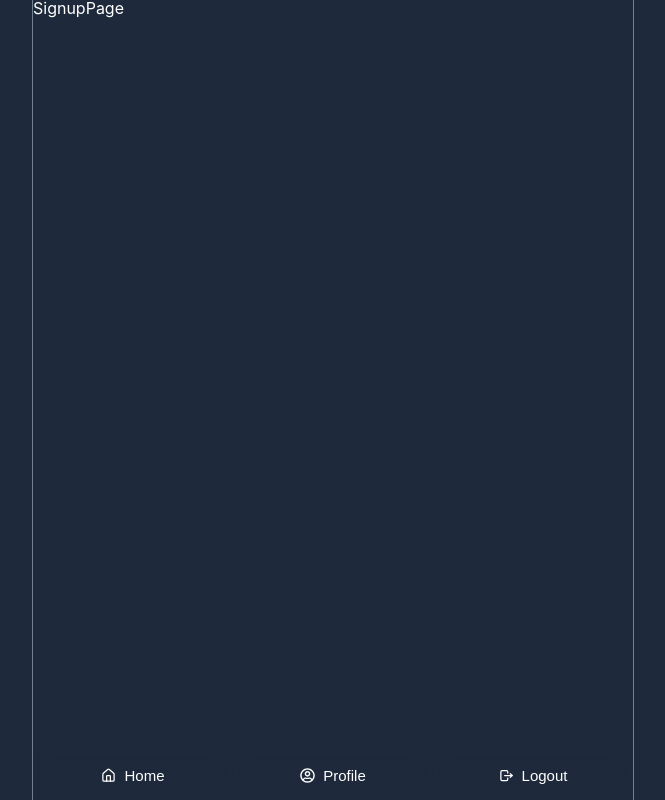
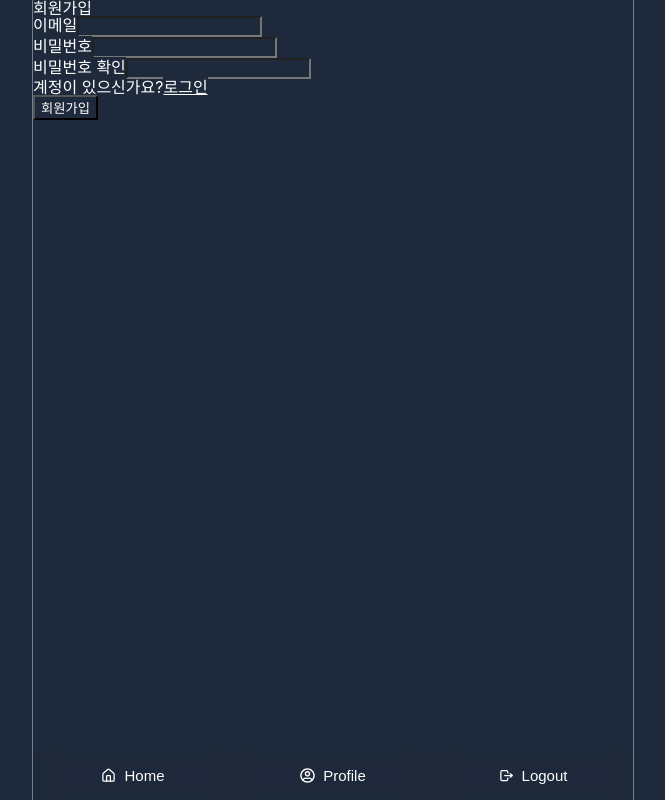
Before and after one commit to santa-developer/twitter-app, a React (Create React App) app: page /users/signup in a window 1280 px wide. Shown: the whole page, without its empty margins (307-972 px from the left). Built offline with nearby package versions, Linux system fonts and the light colour scheme; no server answers.

Commit message:
feat: 회원가입 폼 컴포넌트 분리 및 마크업, firebase로 회원가입 기능 완료

```diff
--- /dev/null
+++ b/src/components/users/SignupForm.tsx
@@ -0,0 +1,126 @@
+import { useState } from "react";
+import { Link, useNavigate } from "react-router-dom";
+import { getAuth, createUserWithEmailAndPassword } from "firebase/auth";
+import { app } from "firebaseApp";
+import { toast } from "react-toastify";
+
+const SignupForm = () => {
+  const [email, setEmail] = useState<string>("");
+  const [password, setPassword] = useState<string>("");
+  const [passwordConfirm, setPasswordConfirm] = useState<string>("");
+  const [error, setError] = useState<string>("");
+
+  const navigate = useNavigate();
+
+  // 이벤트 변경 핸들러
+  const onChange = (e: React.ChangeEvent<HTMLInputElement>) => {
+    const {
+      target: { name, value },
+    } = e;
+
+    if (name === "email") {
+      setEmail(value);
+      const emailRegEx =
+        /^[A-Za-z0-9]([-_.]?[A-Za-z0-9])*@[A-Za-z0-9]([-_.]?[A-Za-z0-9])*\.[A-Za-z]{2,3}$/;
+
+      if (!value?.match(emailRegEx)) {
+        setError("이메일 형식이 올바르지 않습니다.");
+      } else {
+        setError("");
+      }
+    }
+    if (name === "password") {
+      setPassword(value);
+      if (value?.length < 8) {
+        setError("비밀번호는 8자리 이상이어야 합니다.");
+      } else if (passwordConfirm?.length > 0 && value !== passwordConfirm) {
+        setError("비밀번호가 일치하지 않습니다.");
+      } else {
+        setError("");
+      }
+    }
+    if (name === "password_confirm") {
+      setPasswordConfirm(value);
+      if (value?.length < 8) {
+        setError("비밀번호는 8자리 이상이어야 합니다.");
+      } else if (value !== password) {
+        setError("비밀번호가 일치하지 않습니다.");
+      } else {
+        setError("");
+      }
+    }
+  };
+  // 회원가입 이벤트
+  const onsubmit = async (e: React.FormEvent<HTMLFormElement>) => {
+    e.preventDefault();
+
+    try {
+      const auth = getAuth(app);
+      await createUserWithEmailAndPassword(auth, email, password);
+      toast.success("회원가입이 완료되었습니다.");
+      navigate("/");
+    } catch (error: any) {
+      toast.error(error.message);
+    }
+  };
+  return (
+    <form className='form form--lg' onSubmit={onsubmit}>
+      <div className='form__title'>회원가입</div>
+      <div className='form__block'>
+        <label htmlFor='email'>이메일</label>
+        <input
+          type='email'
+          name='email'
+          id='email'
+          value={email}
+          required
+          onChange={onChange}
+        />
+      </div>
+      <div className='form__block'>
+        <label htmlFor='password'>비밀번호</label>
+        <input
+          type='password'
+          name='password'
+          id='password'
+          value={password}
+          required
+          onChange={onChange}
+        />
+      </div>
+      <div className='form__block'>
+        <label htmlFor='password_confirm'>비밀번호 확인</label>
+        <input
+          type='password'
+          name='password_confirm'
+          id='password_confirm'
+          value={passwordConfirm}
+          required
+          onChange={onChange}
+        />
+      </div>
+      {error && error?.length > 0 && (
+        <div className='form__block'>
+          <div className='form__error'>{error}</div>
+        </div>
+      )}
+      <div className='form__block'>
+        계정이 있으신가요?
+        <Link to='/users/login' className='form__link'>
+          로그인
+        </Link>
+      </div>
+      <div className='form__block'>
+        <button
+          type='submit'
+          className='form__btn-submit'
+          disabled={error?.length > 0}
+        >
+          회원가입
+        </button>
+      </div>
+    </form>
+  );
+};
+
+export default SignupForm;
--- a/src/pages/users/signup.tsx
+++ b/src/pages/users/signup.tsx
@@ -1,5 +1,11 @@
+import SignupForm from "components/users/SignupForm";
+
 const SignupPage = () => {
-  return <div>SignupPage</div>;
+  return (
+    <div>
+      <SignupForm />
+    </div>
+  );
 };
 
 export default SignupPage;
```
